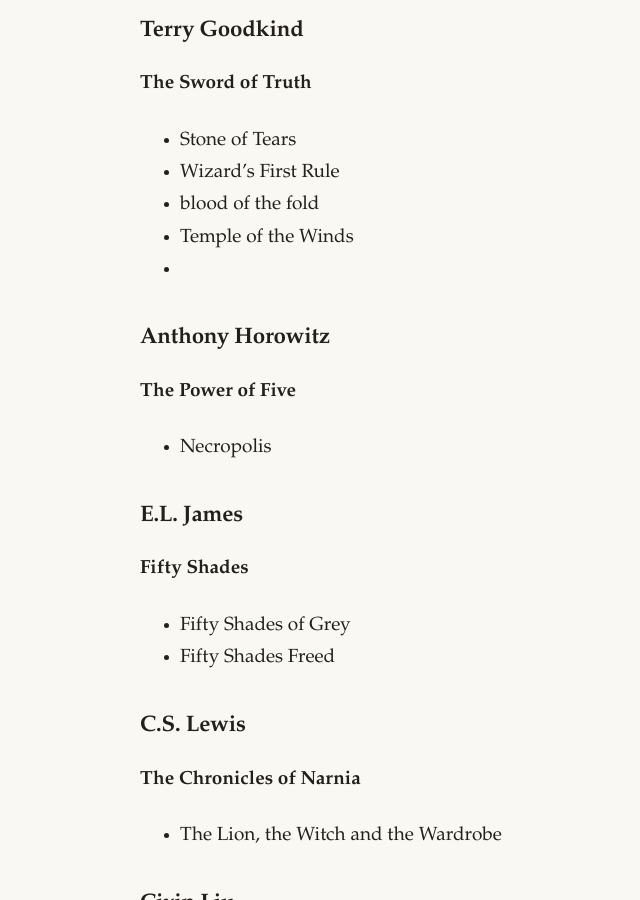
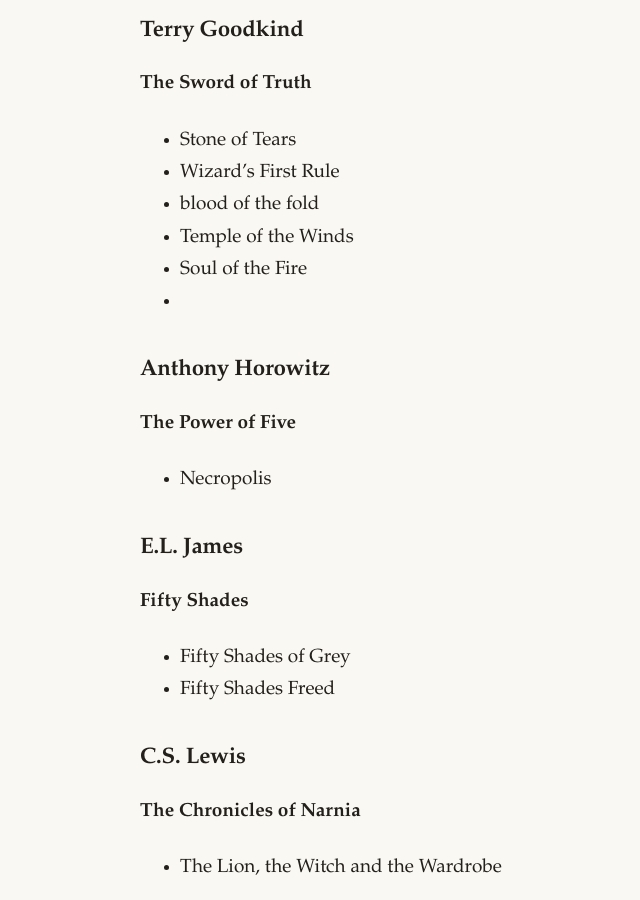
Before and after one commit to topearebi/aroamjti, a Jekyll site: the page built from books.md, in a window 1280 px wide and 900 px high, scrolled down 2444 px. Shown: the whole window, without its empty margins (196-836 px from the left). Built offline with Jekyll 4.4.1, drawn with Linux system fonts in a browser that asks for light colours.

Commit message:
Last Sync: 2026-07-04 11:40 (Mobile)

```diff
--- a/books.md
+++ b/books.md
@@ -74,6 +74,7 @@
   - Wizard's First Rule
   - blood of the fold
   -  Temple of the Winds
+  - Soul of the Fire
   -
 
 ### Anthony Horowitz
```
